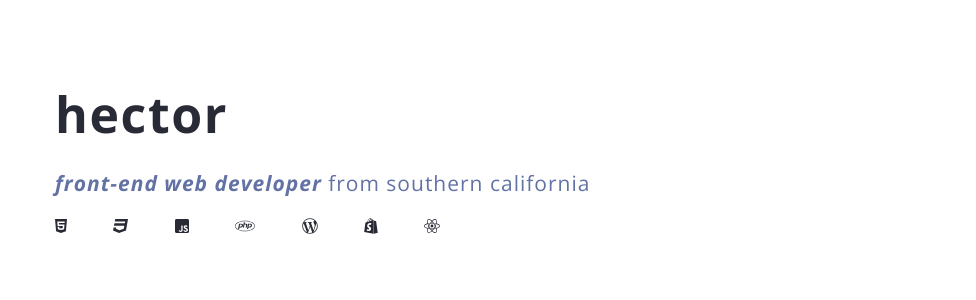
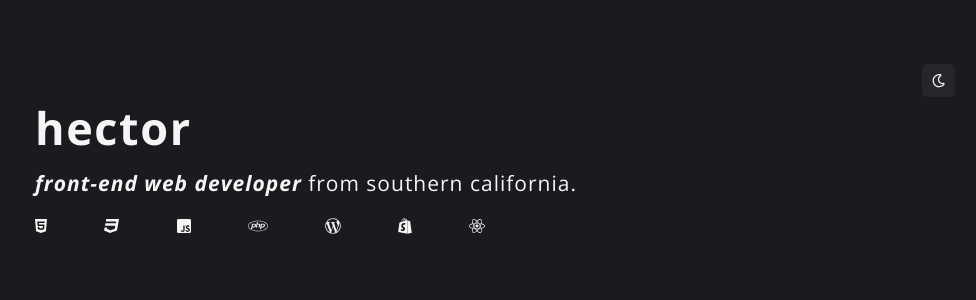
Before and after one commit to hcardonaweb/hectorcardona.com, a Next.js app: page / in a window 1280 px wide. Shown: the top 300 px of the page, without its empty margins (145-1121 px from the left). Built offline with nearby package versions, Linux system fonts and the light colour scheme.

Commit message:
Added Dark Mode Toggle function

```diff
--- a/components/Hello.js
+++ b/components/Hello.js
@@ -1,20 +1,19 @@
 import styled from 'styled-components';
-import styles from '../styles/Home.module.css'
 
 const Hector = styled.h1`
-
+    margin: 0;
+    font-size: 45px;
 `;
 const Definition = styled.p `
-    margin: 1em 0;
+    margin-top: .5em;
     font-size: 21px;
-    color: #6272a4;
 `;
 
 export default function Hello(){
     return (
-        <div className={styles.container}>
-            <h1>hector</h1>
-            <Definition><strong><i>front-end web developer</i></strong> from southern california</Definition>
+        <div>
+            <Hector>hector</Hector>
+            <Definition><strong><i>front-end web developer</i></strong> from southern california.</Definition>
         </div>
     );
 }
--- a/components/Technologies.js
+++ b/components/Technologies.js
@@ -22,57 +22,20 @@ library.add(
 );
 
 
-const Wrapper = styled.section`
-    margin: 1rem 0;
-    padding: 0 20px;
+const Icons = styled.div`
     display: flex;
     justify-content: space-between;
-    max-width: 425px;
-`;
-
-const Col = styled.div`
-    display: flex;
-    align-tems: center;
+    max-width: 450px;
 `;
 
 export default function Technologies() {
-    const tech = [
-        {
-            id: 0,
-            name: 'HTML',
-            brandClass: <FontAwesomeIcon icon={['fab', 'html5']} />
-        }, {
-            id : 1,
-            name : 'CSS',
-            brandClass : <FontAwesomeIcon icon={['fab', 'css3']} />
-        }, {
-            id: 2,
-            name: 'JS',
-            brandClass: <FontAwesomeIcon icon={['fab', 'js-square']} />
-        }, {
-            id: 3,
-            name: 'PHP',
-            brandClass: <FontAwesomeIcon icon={['fab', 'php']} />
-        }, {
-            id: 4,
-            name: 'Wordpress',
-            brandClass: <FontAwesomeIcon icon={['fab', 'wordpress-simple']} />
-        }, {
-            id: 5,
-            name: 'Shopify',
-            brandClass: <FontAwesomeIcon icon={['fab', 'shopify']} />
-        }, {
-            id: 6,
-            name: 'React',
-            brandClass: <FontAwesomeIcon icon={['fab', 'react']} />
-        },
-    ]
-
-    return <Wrapper>
-        {tech.map((brand, index) => {
-        return <Col key={index} className="col">
-            {brand.brandClass}
-        </Col>
-    })}
-    </Wrapper>
+    return <Icons>
+        <FontAwesomeIcon icon={['fab', 'html5']} />
+        <FontAwesomeIcon icon={['fab', 'css3']} />
+        <FontAwesomeIcon icon={['fab', 'js-square']} />
+        <FontAwesomeIcon icon={['fab', 'php']} />
+        <FontAwesomeIcon icon={['fab', 'wordpress-simple']} />
+        <FontAwesomeIcon icon={['fab', 'shopify']} />
+        <FontAwesomeIcon icon={['fab', 'react']} />
+    </Icons>
 }
--- /dev/null
+++ b/components/Toggl.js
@@ -0,0 +1,52 @@
+import React from 'react'
+import { func, string } from 'prop-types';
+
+import styled from 'styled-components'
+import { FontAwesomeIcon } from "@fortawesome/react-fontawesome";
+import { library } from '@fortawesome/fontawesome-svg-core';
+import {
+    faMoon,
+    faSun
+} from '@fortawesome/free-regular-svg-icons';
+import { lightTheme } from '../styles/theme';
+
+library.add(
+ faMoon,
+ faSun
+);
+
+const TogglSection = styled.div`
+    display: flex;
+    justify-content: flex-end;
+`;
+
+const Btn = styled.button`
+    padding: 10px;
+    line-height: 0;
+    background-color: ${({ theme }) => theme.toggleBackground};
+    color: ${({ theme }) => theme.text};
+    border: none;
+    border-radius: 5px;
+    cursor: pointer;
+`;
+
+
+
+const Toggle = ({ theme, toggleTheme, islight }) => {
+    const isLight = theme === 'light';
+    const icon = islight = theme === 'light' ? <FontAwesomeIcon icon={['far', 'sun']} /> : <FontAwesomeIcon icon={['far', 'moon']} />;
+    return (
+        <TogglSection>
+            <Btn onClick={toggleTheme}>
+                {icon}
+            </Btn>
+        </TogglSection>
+    )
+}
+
+Toggle.propTypes = {
+  theme: string.isRequired,
+  toggleTheme: func.isRequired,
+}
+
+export default Toggle;
--- a/package.json
+++ b/package.json
@@ -11,6 +11,7 @@
     "@fortawesome/fontawesome-free": "^5.15.4",
     "@fortawesome/fontawesome-svg-core": "^1.2.36",
     "@fortawesome/free-brands-svg-icons": "^5.15.4",
+    "@fortawesome/free-regular-svg-icons": "^5.15.4",
     "@fortawesome/free-solid-svg-icons": "^5.15.4",
     "@fortawesome/react-fontawesome": "^0.1.16",
     "next": "12.0.4",
--- a/pages/index.js
+++ b/pages/index.js
@@ -1,21 +1,43 @@
+import React, { useState } from 'react';
+
+import { ThemeProvider } from 'styled-components';
+import { lightTheme, darkTheme } from '../styles/theme';
+import { GlobalStyles } from '../styles/global';
+
 import Head from 'next/head'
+import Toggle from '../components/Toggl'
 import Hello from '../components/Hello'
 import Technologies from '../components/Technologies'
 import styles from '../styles/Home.module.css'
 
 export default function Home() {
+  const [theme, setTheme] = useState('dark');
+  const toggleTheme = () => {
+    if (theme === 'light') {
+      setTheme('dark');
+    } else {
+      setTheme('light');
+    }
+  }
+
+  // Return the layout based on the current theme
   return (
+    <ThemeProvider theme={theme === 'light' ? lightTheme : darkTheme}>
+    <GlobalStyles/>
+
     <div className={styles.container}>
       <Head>
         <title>Hector Cardona - Front-End Web Developer</title>
         <meta name="description" content="Built with Next.js &amp; React" />
         <link rel="icon" href="/favicon.ico" />
       </Head>
-
       <main className={styles.main}>
+        {/*Pass the toggle functionality to the button*/}
+        <Toggle theme={theme} toggleTheme={toggleTheme}/>
         <Hello />
         <Technologies />
       </main>
     </div>
+    </ThemeProvider>
   )
 }
--- /dev/null
+++ b/styles/global.js
@@ -0,0 +1,16 @@
+
+import { createGlobalStyle } from 'styled-components';
+
+export const GlobalStyles = createGlobalStyle`
+  *,
+  *::after,
+  *::before {
+    box-sizing: border-box;
+  }
+
+  body {
+    background-color: ${({ theme }) => theme.body};
+    color: ${({ theme }) => theme.text};
+    transition: all 0.15s linear;
+  }
+`
--- a/styles/globals.css
+++ b/styles/globals.css
@@ -1,27 +1,4 @@
 @import url('https://fonts.googleapis.com/css2?family=Open+Sans:ital,wght@0,300;0,400;0,500;0,600;0,700;0,800;1,300;1,400;1,500;1,600;1,700;1,800&display=swap');
-
-/*** Theme Styling ***/
-
-/* Light mode */
-@media (prefers-color-scheme: light) {
-  :root {
-    --body-bg: #FFFFFF;
-    --body-color: #282a36;
-  }
-}
-
-/* Dark mode */
-@media (prefers-color-scheme: dark) {
-   :root {
-       --body-bg: #282a36;
-       --body-color: #FFFFFF;
-  }
-}
-
-body {
-   background: var(--body-bg);
-   color: var(--body-color);
-}
 
 html,
 body {
@@ -53,26 +30,3 @@ p {
 svg {
   height: 25px;
 }
-
-/*** Theme Styling ***/
-
-/* Light mode */
-@media (prefers-color-scheme: light) {
-  :root {
-    --body-bg: #FFFFFF;
-    --body-color: #282a36;
-  }
-}
-
-/* Dark mode */
-@media (prefers-color-scheme: dark) {
-   :root {
-       --body-bg: #282a36;
-       --body-color: #FFFFFF;
-  }
-}
-
-body {
-   background: var(--body-bg);
-   color: var(--body-color);
-}
--- /dev/null
+++ b/styles/theme.js
@@ -0,0 +1,12 @@
+// theme.js
+export const lightTheme = {
+  body: '#f5f5f5',
+  text: '#1A1A1F',
+  toggleBackground: 'rgba(26, 26, 31, 0.05)',
+}
+
+export const darkTheme = {
+  body: '#1A1A1F',
+  text: '#F5F5F5',
+  toggleBackground: 'rgba(245, 245, 245, 0.05)',
+}
```
Also changed, not shown: styles/Home.module.css (line endings or trailing spaces), 1 other file (tests, documents, lock files or other folders).
